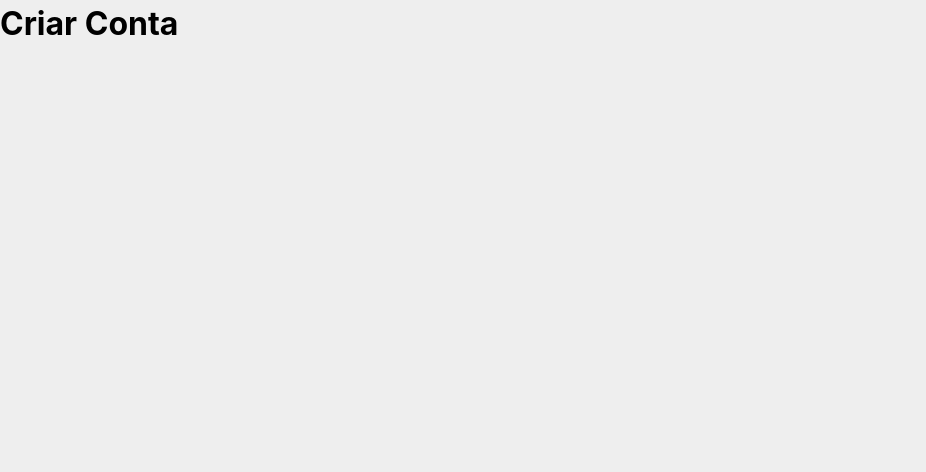
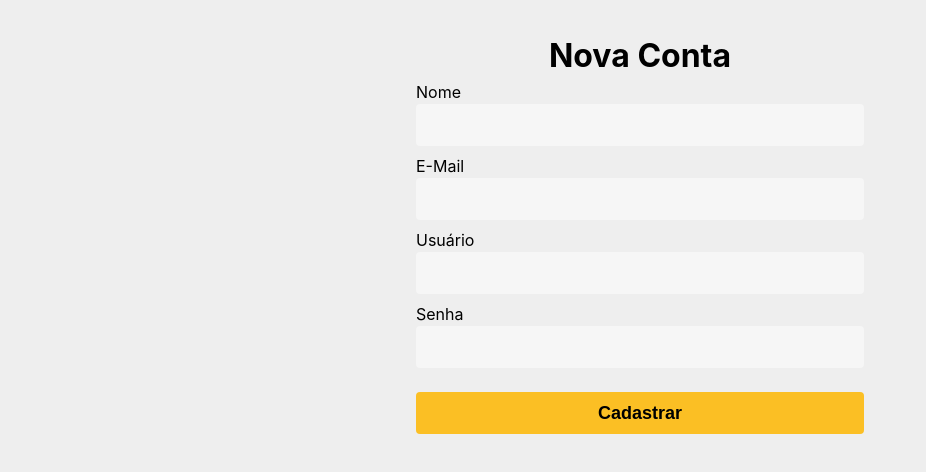
Before and after one commit to KrindgesJuliano/best-beast-bet, a React (Vite) app: page /user in a window 1280 px wide. Shown: the top 472 px of the page, without its empty margins (0-926 px from the left). Built offline with nearby package versions, Linux system fonts and the light colour scheme.

Commit message:
feat: criado cadastro de usuario

```diff
--- a/src/modules/Auth/index.jsx
+++ b/src/modules/Auth/index.jsx
@@ -2,7 +2,7 @@
 import React from 'react';
 import { Link, Outlet } from 'react-router-dom';
 
-import Logo from '../../assets/lion.png';
+// import Logo from '../../assets/lion.png';
 
 export const Auth = () => {
   return (
@@ -10,7 +10,8 @@ export const Auth = () => {
       <header className="container ma h-[5rem] flex items-center">
         {/* <h1 className="text-amber">Login</h1> */}
         <Link to="/">
-          <img src={Logo} alt="" className="object-contain" width={50} />
+          {/* <img src={Logo} alt="" className="object-contain" width={50} /> */}
+          <p className="text-amber font-700 text-lg">Best Beast Bet</p>
         </Link>
       </header>
       <section className="container m-a h-3xl bg-white rounded">
--- a/src/modules/Auth/login.jsx
+++ b/src/modules/Auth/login.jsx
@@ -8,8 +8,7 @@ import UserContext from '../../context/user';
 
 export const Login = () => {
   const navigate = useNavigate();
-  const { isUserAuthenticated, handleLoginUser, user } =
-    useContext(UserContext);
+  const { isUserAuthenticated, handleLoginUser } = useContext(UserContext);
   const {
     register,
     handleSubmit,
@@ -19,7 +18,7 @@ export const Login = () => {
     await handleLoginUser(data.login, data.senha);
   };
 
-  console.log(isUserAuthenticated, user);
+  // console.log(isUserAuthenticated, user);
   useEffect(() => {
     if (isUserAuthenticated === true) {
       navigate('/');
--- a/src/modules/User/index.jsx
+++ b/src/modules/User/index.jsx
@@ -1,10 +1,100 @@
 // eslint-disable-next-line no-unused-vars
-import React from 'react';
+import React, { useState } from 'react';
+import { Link } from 'react-router-dom';
+import { useForm } from 'react-hook-form';
+import axios from 'axios';
 
 export const User = () => {
-	return (
-		<div>
-			<h1>Criar Conta</h1>
-		</div>
-	);
+  const [message, setMessage] = useState();
+  const {
+    register,
+    handleSubmit,
+    formState: { errors, isLoading },
+  } = useForm();
+  const onSubmit = async (data) => {
+    await axios
+      .post('http://localhost:3000/api/v1/usuarios', data)
+      .then((res) => {
+        console.log(res);
+        setMessage(res.status);
+      })
+      .catch((err) => {
+        console.log(err.response.data.mensagem);
+        setMessage(err.status);
+        alert(err.response.data.mensagem);
+      });
+  };
+
+  return (
+    <div className="flex h-full items-center flex-col p4">
+      <div className="h-full flex flex-col justify-center items-center p4 w-full">
+        <h1>Nova Conta</h1>
+        {message === 200 ? (
+          <>
+            <p className="text-4xl font-700 text-[#2E1B86]">
+              Cadastrado com Sucesso!
+            </p>
+            <Link
+              to={'/login'}
+              className="flex items-center bg-amber px-7 font-700 rounded h-[42px] mt-4 cursor-pointer text-lg text-black"
+            >
+              Entrar
+            </Link>
+          </>
+        ) : (
+          <form
+            onSubmit={handleSubmit(onSubmit)}
+            className="flex flex-col justify-center gap-2"
+          >
+            <div className="flex flex-col w-md">
+              <label htmlFor="name">Nome</label>
+              <input
+                id="name"
+                type="text"
+                {...register('nome', { required: true })}
+                className="h-[42px] rounded bg-light text-xl px-2 focus:outline-amber"
+              />
+              {errors.nome && <span>This field is required</span>}
+            </div>
+            <div className="flex flex-col w-md">
+              <label htmlFor="email">E-Mail</label>
+              <input
+                id="email"
+                type="text"
+                {...register('email', { required: true })}
+                className="h-[42px] rounded bg-light text-xl px-2 focus:outline-amber"
+              />
+              {errors.email && <span>This field is required</span>}
+            </div>
+            <div className="flex flex-col w-md">
+              <label htmlFor="username">Usuário</label>
+              <input
+                id="username"
+                type="text"
+                {...register('login', { required: true })}
+                className="h-[42px] rounded bg-light text-xl px-2 focus:outline-amber"
+              />
+              {errors.login && <span>This field is required</span>}
+            </div>
+            <div className="flex flex-col w-md">
+              <label htmlFor="password">Senha</label>
+              <input
+                id="password"
+                {...register('senha', { required: true })}
+                type="password"
+                className="h-[42px] rounded bg-light text-xl px-2 focus:outline-amber"
+              />
+              {errors.senha && <span>This field is required</span>}
+            </div>
+            <input
+              type="submit"
+              value="Cadastrar"
+              disabled={isLoading}
+              className="bg-amber px-7 font-700 rounded h-[42px] mt-4 cursor-pointer text-lg"
+            />
+          </form>
+        )}
+      </div>
+    </div>
+  );
 };
```
